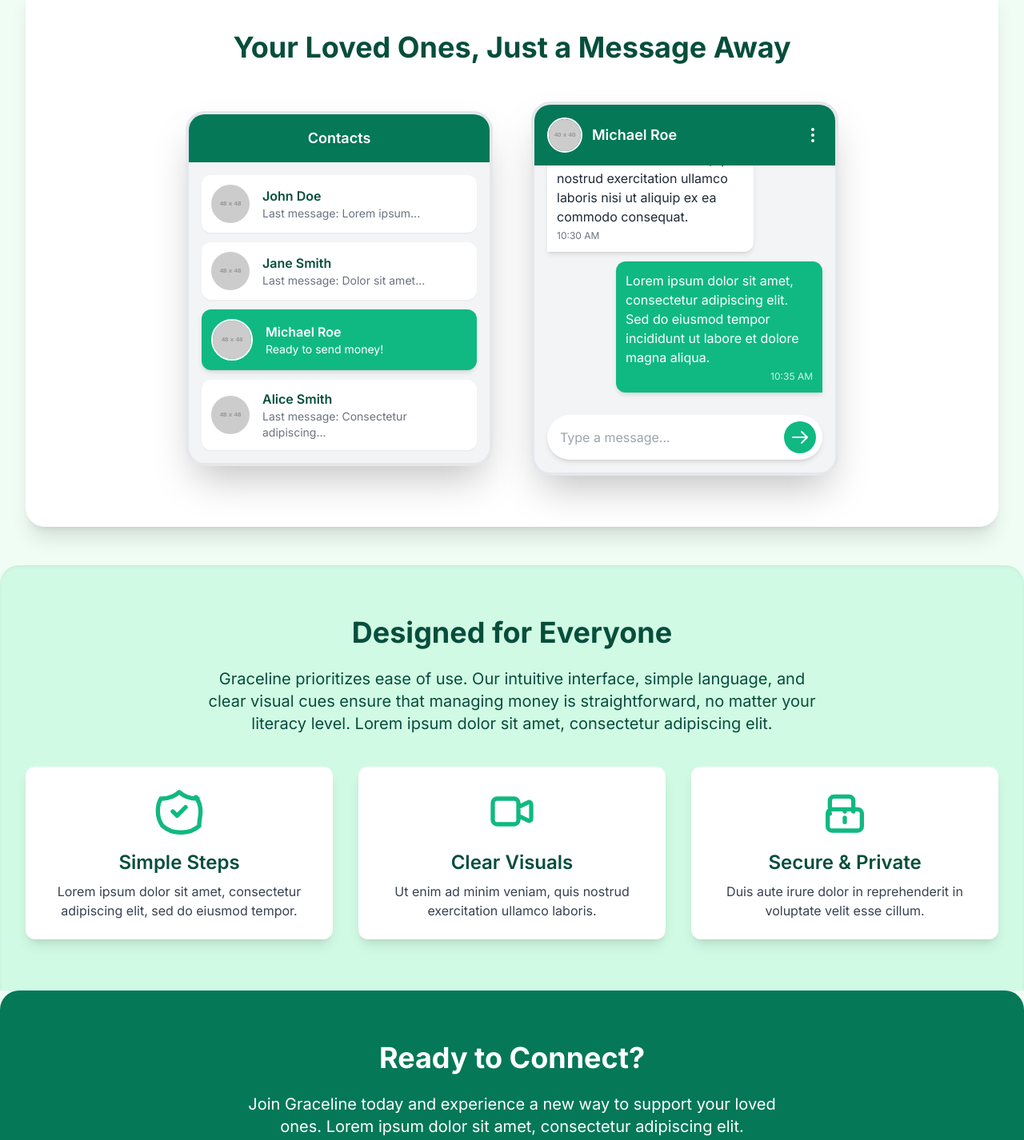
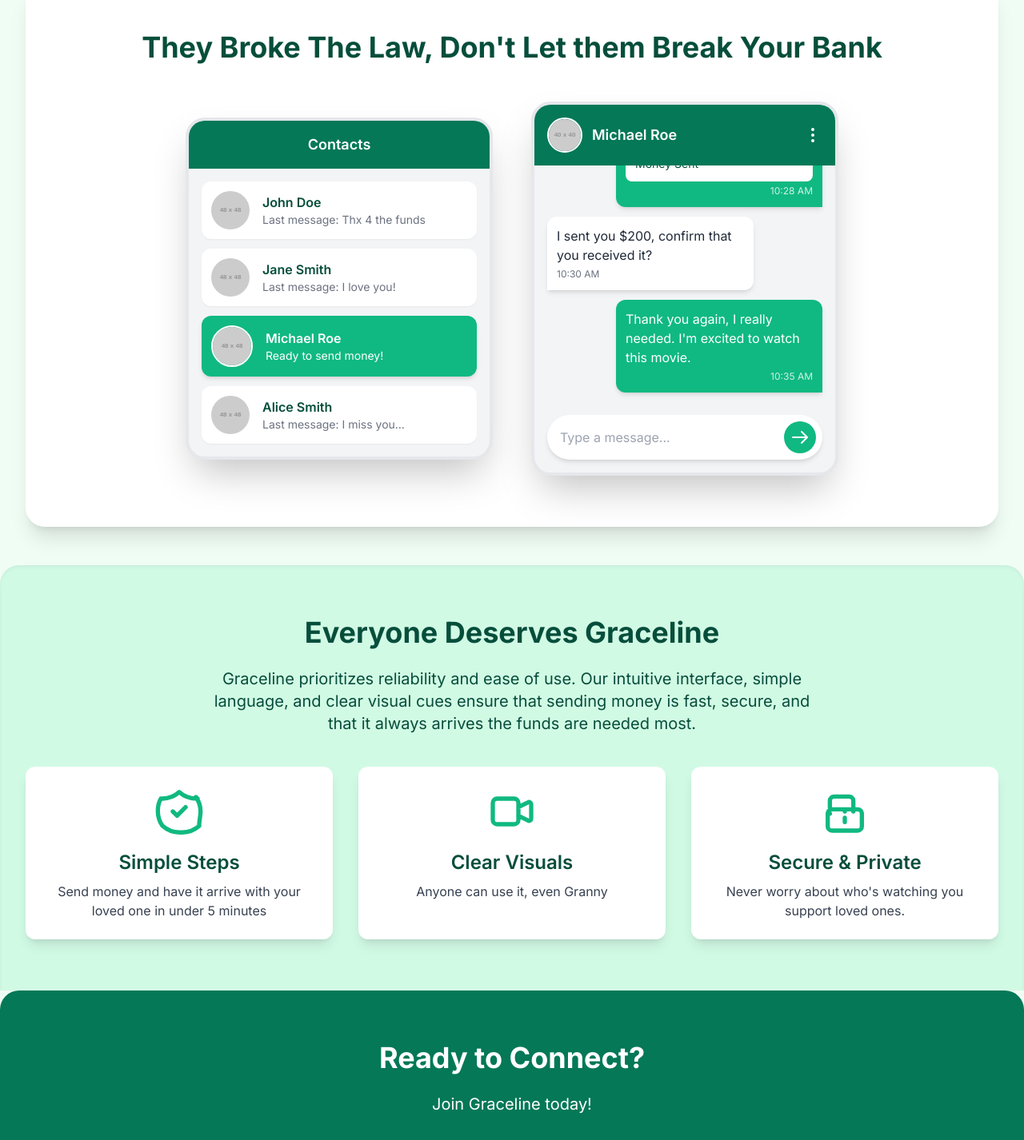
Before and after one commit to FerrariJetpack/Graceline-Website, a plain HTML site: page index.html in a window 1280 px wide. Shown: the part 509-1935 px from the top of the page at 80% size. Drawn offline with nearby package versions, Linux system fonts and the light colour scheme; placeholder pictures from the web are drawn by us.

Commit message:
more changes to lorem ipsum text

```diff
--- a/index.html
+++ b/index.html
@@ -57,7 +57,7 @@
                 Connect & Care: <br class="md:hidden"> Send Money, Simply.
             </h2>
             <p class="text-xl text-gray-700 mb-8 max-w-2xl mx-auto">
-                Graceline makes sending money to loved ones effortless and secure, with a focus on clear, easy-to-understand steps for everyone. Lorem ipsum dolor sit amet, consectetur adipiscing elit.
+                Graceline is the reliable alternative that makes sending money to your loved ones easy. One low price, and no hidden fees. Everyone deserves Graceline.
             </p>
             <button class="btn-primary">Get Started Now</button>
         </div>
@@ -67,7 +67,7 @@
     <section class="py-16 bg-white rounded-3xl shadow-xl mx-4 md:mx-8 my-12">
         <div class="container mx-auto px-4 md:px-8">
             <h3 class="text-4xl font-bold text-Graceline-dark text-center mb-12">
-                Your Loved Ones, Just a Message Away
+                They Broke The Law, Don't Let them Break Your Bank
             </h3>
             <div class="flex flex-col md:flex-row items-center justify-center gap-12">
 
@@ -81,14 +81,14 @@
                             <img src="https://placehold.co/48x48/d1fae5/047857?text=JD" alt="Contact Avatar" class="rounded-full mr-4">
                             <div>
                                 <p class="font-semibold text-Graceline-dark">John Doe</p>
-                                <p class="text-sm text-gray-500">Last message: Lorem ipsum...</p>
+                                <p class="text-sm text-gray-500">Last message: Thx 4 the funds </p>
                             </div>
                         </div>
                         <div class="flex items-center p-3 mb-3 bg-white rounded-xl shadow-sm hover:bg-Graceline-accent transition duration-200 cursor-pointer">
                             <img src="https://placehold.co/48x48/d1fae5/047857?text=JS" alt="Contact Avatar" class="rounded-full mr-4">
                             <div>
                                 <p class="font-semibold text-Graceline-dark">Jane Smith</p>
-                                <p class="text-sm text-gray-500">Last message: Dolor sit amet...</p>
+                                <p class="text-sm text-gray-500">Last message: I love you! </p>
                             </div>
                         </div>
                         <div class="flex items-center p-3 bg-Graceline-secondary text-white rounded-xl shadow-md">
@@ -102,7 +102,7 @@
                             <img src="https://placehold.co/48x48/d1fae5/047857?text=AS" alt="Contact Avatar" class="rounded-full mr-4">
                             <div>
                                 <p class="font-semibold text-Graceline-dark">Alice Smith</p>
-                                <p class="text-sm text-gray-500">Last message: Consectetur adipiscing...</p>
+                                <p class="text-sm text-gray-500">Last message: I miss you...</p>
                             </div>
                         </div>
                     </div>
@@ -129,13 +129,13 @@
                         <!-- Messages (latest at the bottom) -->
                         <div class="flex justify-end mb-3">
                             <div class="bg-Graceline-secondary text-white p-3 rounded-t-xl rounded-bl-xl shadow-md max-w-[75%]">
-                                <p>Lorem ipsum dolor sit amet, consectetur adipiscing elit. Sed do eiusmod tempor incididunt ut labore et dolore magna aliqua.</p>
+                                <p>Thank you again, I really needed. I'm excited to watch this movie.</p>
                                 <span class="text-xs text-white opacity-80 block text-right mt-1">10:35 AM</span>
                             </div>
                         </div>
                         <div class="flex justify-start mb-3">
                             <div class="bg-white text-gray-800 p-3 rounded-t-xl rounded-br-xl shadow-md max-w-[75%]">
-                                <p>Ut enim ad minim veniam, quis nostrud exercitation ullamco laboris nisi ut aliquip ex ea commodo consequat.</p>
+                                <p>I sent you $200, confirm that you received it?</p>
                                 <span class="text-xs text-gray-500 block text-left mt-1">10:30 AM</span>
                             </div>
                         </div>
@@ -168,25 +168,25 @@
     <!-- Accessibility Focus Section -->
     <section class="py-16 bg-Graceline-accent text-Graceline-dark rounded-t-3xl shadow-inner">
         <div class="container mx-auto px-4 md:px-8 text-center">
-            <h3 class="text-4xl font-bold mb-6">Designed for Everyone</h3>
+            <h3 class="text-4xl font-bold mb-6">Everyone Deserves Graceline</h3>
             <p class="text-xl max-w-3xl mx-auto mb-10">
-                Graceline prioritizes ease of use. Our intuitive interface, simple language, and clear visual cues ensure that managing money is straightforward, no matter your literacy level. Lorem ipsum dolor sit amet, consectetur adipiscing elit.
+                Graceline prioritizes reliability and ease of use. Our intuitive interface, simple language, and clear visual cues ensure that sending money is fast, secure, and that it always arrives the funds are needed most.
             </p>
             <div class="grid grid-cols-1 md:grid-cols-3 gap-8">
                 <div class="bg-white p-6 rounded-xl shadow-lg flex flex-col items-center">
                     <svg class="w-16 h-16 text-Graceline-secondary mb-4" fill="none" stroke="currentColor" viewBox="0 0 24 24" xmlns="http://www.w3.org/2000/svg"><path stroke-linecap="round" stroke-linejoin="round" stroke-width="2" d="M9 12l2 2 4-4m5.618-4.016A11.955 11.955 0 0112 2.944a11.955 11.955 0 01-8.618 3.04A12.001 12.001 0 002 12c0 2.514.805 4.852 2.19 6.79a11.952 11.952 0 008.61 3.041 12.001 12.001 0 008.61-3.04C21.195 16.852 22 14.514 22 12c0-2.514-.805-4.852-2.19-6.79z"></path></svg>
                     <h4 class="text-2xl font-semibold mb-2">Simple Steps</h4>
-                    <p class="text-gray-700 text-center">Lorem ipsum dolor sit amet, consectetur adipiscing elit, sed do eiusmod tempor.</p>
+                    <p class="text-gray-700 text-center">Send money and have it arrive with your loved one in under 5 minutes</p>
                 </div>
                 <div class="bg-white p-6 rounded-xl shadow-lg flex flex-col items-center">
                     <svg class="w-16 h-16 text-Graceline-secondary mb-4" fill="none" stroke="currentColor" viewBox="0 0 24 24" xmlns="http://www.w3.org/2000/svg"><path stroke-linecap="round" stroke-linejoin="round" stroke-width="2" d="M15 10l4.553-2.276A1 1 0 0121 8.618v6.764a1 1 0 01-1.447.894L15 14M5 18h8a2 2 0 002-2V8a2 2 0 00-2-2H5a2 2 0 00-2 2v8a2 2 0 002 2z"></path></svg>
                     <h4 class="text-2xl font-semibold mb-2">Clear Visuals</h4>
-                    <p class="text-gray-700 text-center">Ut enim ad minim veniam, quis nostrud exercitation ullamco laboris.</p>
+                    <p class="text-gray-700 text-center"> Anyone can use it, even Granny</p>
                 </div>
                 <div class="bg-white p-6 rounded-xl shadow-lg flex flex-col items-center">
                     <svg class="w-16 h-16 text-Graceline-secondary mb-4" fill="none" stroke="currentColor" viewBox="0 0 24 24" xmlns="http://www.w3.org/2000/svg"><path stroke-linecap="round" stroke-linejoin="round" stroke-width="2" d="M12 15v2m-6 4h12a2 2 0 002-2v-6a2 2 0 00-2-2H6a2 2 0 00-2 2v6a2 2 0 002 2zm10-10V7a2 2 0 00-2-2H7a2 2 0 00-2 2v3m0 3h.01M12 12h.01M16 12h.01"></path></svg>
                     <h4 class="text-2xl font-semibold mb-2">Secure & Private</h4>
-                    <p class="text-gray-700 text-center">Duis aute irure dolor in reprehenderit in voluptate velit esse cillum.</p>
+                    <p class="text-gray-700 text-center">Never worry about who's watching you support loved ones.</p>
                 </div>
             </div>
         </div>
@@ -197,7 +197,7 @@
         <div class="container mx-auto px-4 md:px-8">
             <h3 class="text-4xl font-bold mb-6">Ready to Connect?</h3>
             <p class="text-xl max-w-2xl mx-auto mb-8">
-                Join Graceline today and experience a new way to support your loved ones. Lorem ipsum dolor sit amet, consectetur adipiscing elit.
+                Join Graceline today!
             </p>
             <button class="btn-secondary text-Graceline-dark">Sign Up Now</button>
         </div>
```
